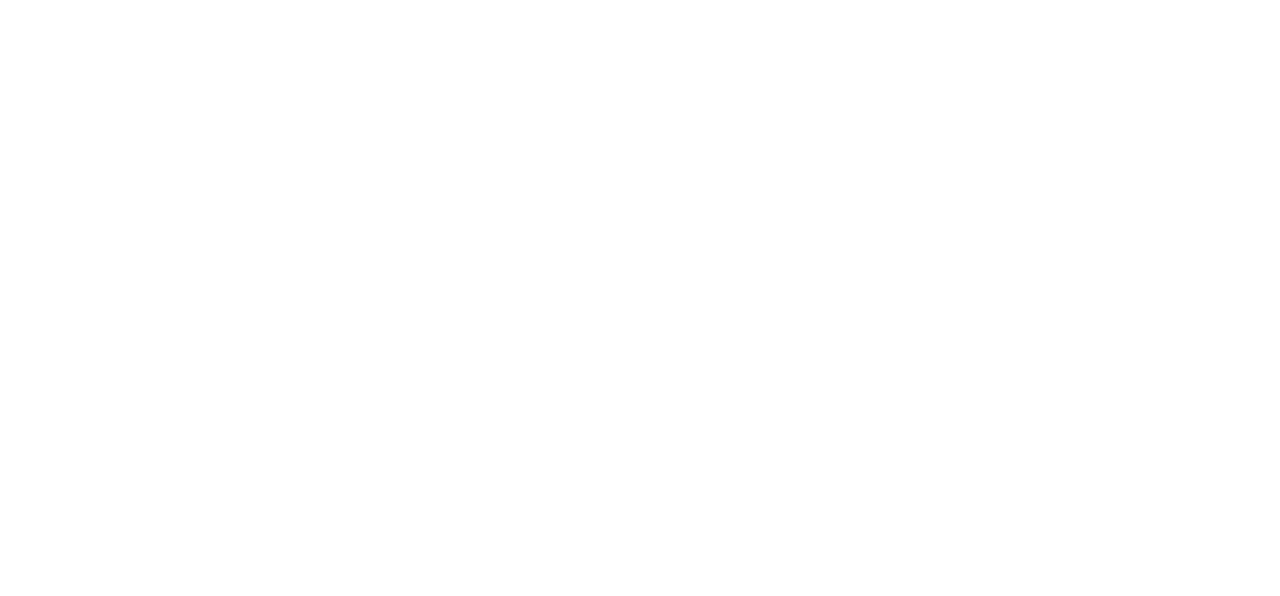
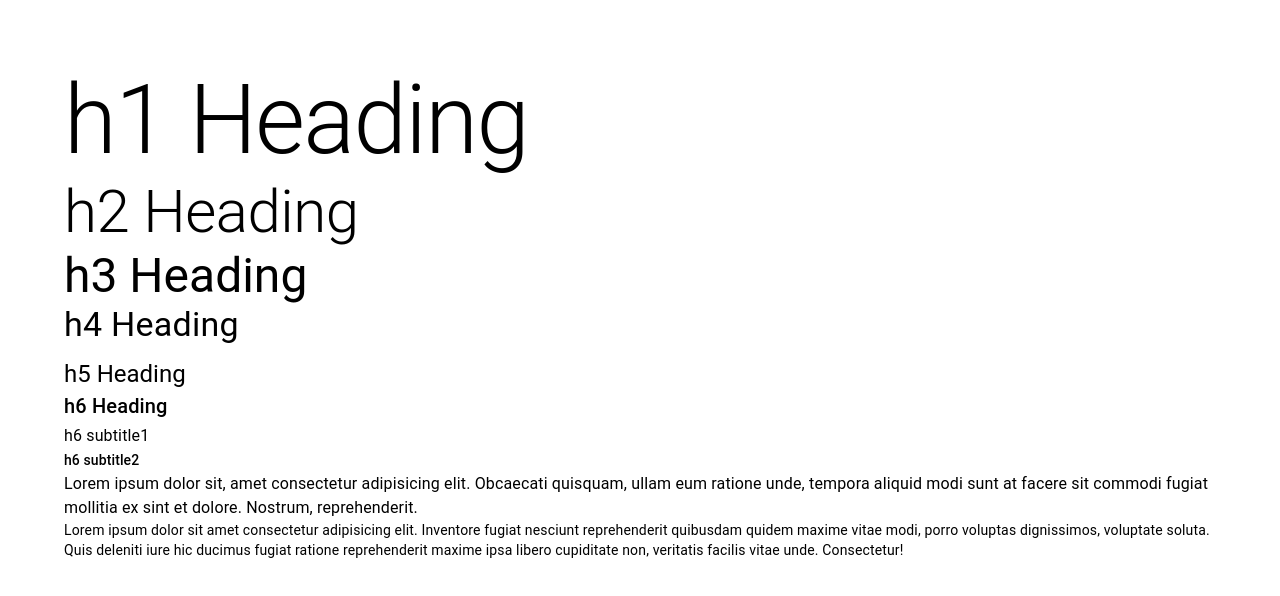
Before and after one commit to rahmanizum/Material-UI-Learning, a React (Create React App) app: page / in a window 1280 px wide. Shown: the top 596 px of the page. Built offline with nearby package versions, Linux system fonts and the light colour scheme.

Commit message:
Mui Typography

```diff
--- a/src/App.js
+++ b/src/App.js
@@ -1,11 +1,10 @@
-
-import './App.css';
-
+import "./App.css";
+import MuiTypography from "./components/MuiTypography";
 
 function App() {
   return (
     <div className="App">
-
+      <MuiTypography></MuiTypography>
     </div>
   );
 }
--- /dev/null
+++ b/src/components/MuiTypography.jsx
@@ -0,0 +1,25 @@
+import React from 'react'
+import {Typography} from '@mui/material';
+
+const MuiTypography = () => {
+  return (
+    <div>
+      <Typography variant = 'h1'>h1 Heading</Typography>
+      <Typography variant = 'h2'>h2 Heading</Typography>
+      <Typography variant = 'h3'>h3 Heading</Typography>
+      <Typography variant = 'h4' component= 'h1' gutterBottom>h4 Heading</Typography>
+      <Typography variant = 'h5'>h5 Heading</Typography>
+      <Typography variant = 'h6'>h6 Heading</Typography>
+
+      <Typography variant = 'subtitle1'>h6 subtitle1</Typography>
+      <Typography variant = 'subtitle2'>h6 subtitle2</Typography>
+
+      <Typography variant = 'body1'>Lorem ipsum dolor sit, amet consectetur adipisicing elit. Obcaecati quisquam, ullam eum ratione unde, tempora aliquid modi sunt at facere sit commodi fugiat mollitia ex sint et dolore. Nostrum, reprehenderit.</Typography>
+
+      <Typography variant = 'body2'>Lorem ipsum dolor sit amet consectetur adipisicing elit. Inventore fugiat nesciunt reprehenderit quibusdam quidem maxime vitae modi, porro voluptas dignissimos, voluptate soluta. Quis deleniti iure hic ducimus fugiat ratione reprehenderit maxime ipsa libero cupiditate non, veritatis facilis vitae unde. Consectetur!</Typography>
+
+    </div>
+  )
+}
+
+export default MuiTypography
```
